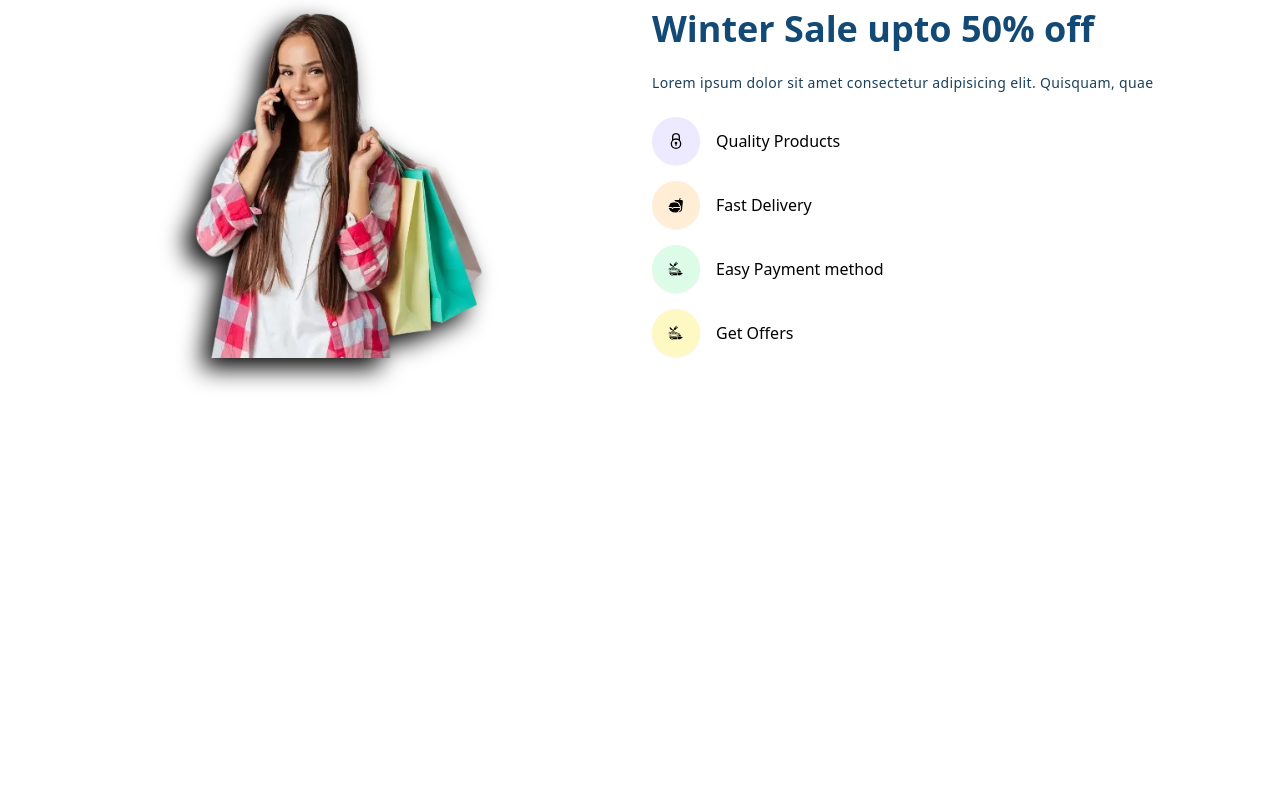
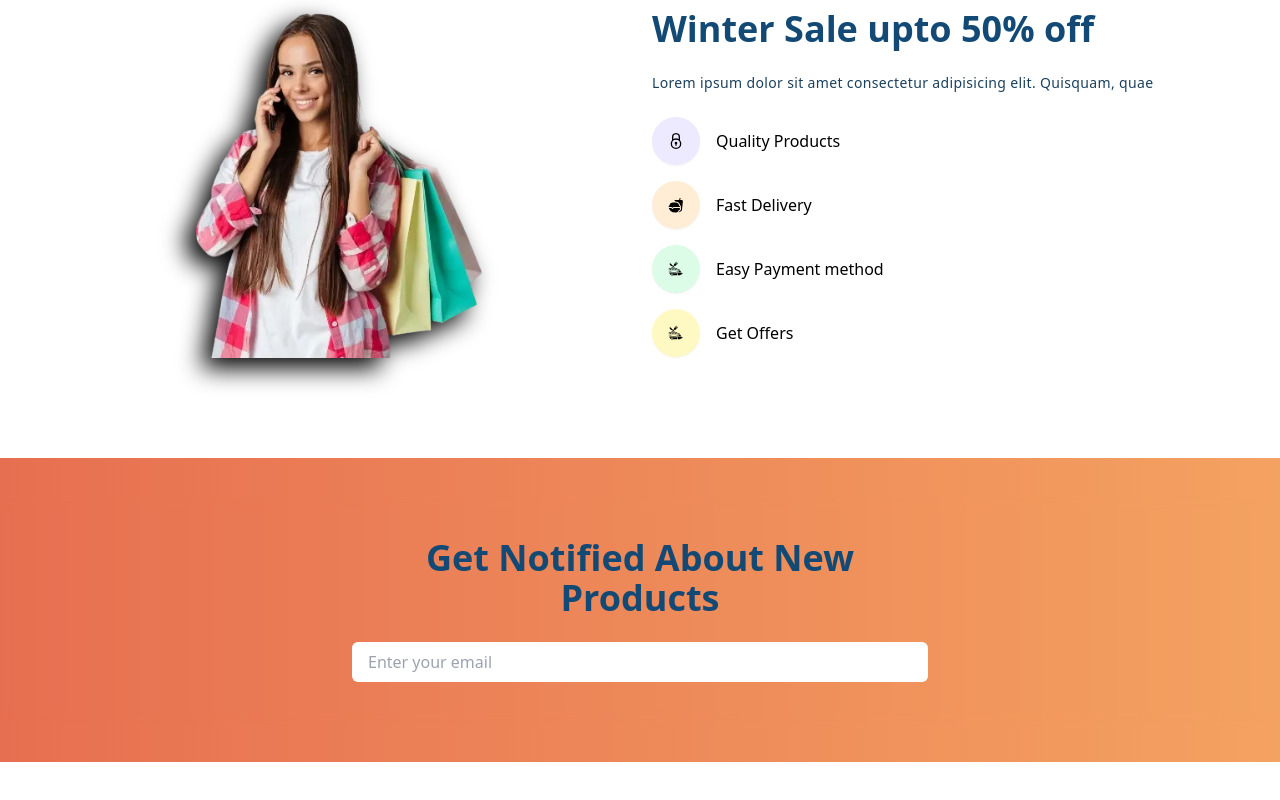
Before and after one commit to thecoderbutcher/react-commerce, a React (Vite) app: page / in a window 1280 px wide. Shown: the part 1942-2742 px from the top of the page. Before the commit the page ends 2400 px from the top, so only its background shows below. Built offline with nearby package versions, Linux system fonts and the light colour scheme.

Commit message:
feat: add subscribe section

```diff
--- a/src/App.jsx
+++ b/src/App.jsx
@@ -6,6 +6,7 @@ import AOS from "aos"
 import "aos/dist/aos.css"
 import TopProducts from "./components/Products/TopProducts"
 import Banner from "./components/Banner/Banner"
+import Subscribe from "./components/Banner/Subscribe"
 
 const App = () => {
   useEffect(() => {
@@ -23,6 +24,7 @@ const App = () => {
       <Products/>
       <TopProducts/>
       <Banner/>
+      <Subscribe/>
     </main>
   )
 }
--- a/src/components/Banner/Banner.jsx
+++ b/src/components/Banner/Banner.jsx
@@ -4,7 +4,7 @@ import { IoFastFood } from "react-icons/io5"
 import { GiFoodTruck } from "react-icons/gi"
 const Banner = () => {
     return (
-        <div className="min-h-[550px] flex justify-center items-center py-12 sm:py-0">
+        <div className="min-h-[550px] flex justify-center items-center py-12 sm:py-0 dark:bg-secondary-dark/80">
             <div className="container">
                 <div className="grid grid-cols-1 sm:grid-cols-2 gap-6 items-center">
                     <div data-aos="zoom-in">
@@ -19,7 +19,7 @@ const Banner = () => {
                             Winter Sale upto 50% off
                         </h1>
                         <p className="text-sm text-tertiary-dark dark:text-tertiary/60 tracking-wide leading-5">Lorem ipsum dolor sit amet consectetur adipisicing elit. Quisquam, quae</p>
-                        <div className="flex flex-col gap-4">
+                        <div className="flex flex-col gap-4 dark:text-tertiary/70">
                             <div className="flex items-center gap-4" data-aos="fade-up">
                                 <GrSecure className="text-4xl h-12 w-12 shadow-sm p-4 rounded-full bg-violet-100 dark:bg-violet-400"/>
                                 <p>Quality Products</p>
--- /dev/null
+++ b/src/components/Banner/Subscribe.jsx
@@ -0,0 +1,24 @@
+
+const Subscribe = () => {
+    return (
+        <div
+            className="bg-gradient-to-r from-accent-dark to-accent duration-200 py-10 mb-20"
+            data-aos="zoom-in"
+        >
+            <div className="container backdrop-blur-sm py-10">
+                <div className="space-y-6 max-w-xl mx-auto">
+                    <h1 className="text-2xl !text-center sm:text-left sm:text-4xl font-semibold text-secondary dark:text-tertiary">
+                        Get Notified About New Products
+                    </h1>
+                    <input type="text"
+                        className="w-full mt-5 px-4 py-2 rounded-md outline-none"
+                        placeholder="Enter your email"
+                        data-aos="fade-up"
+                    />
+                </div>
+            </div>
+        </div>
+    )
+}
+
+export default Subscribe
```
